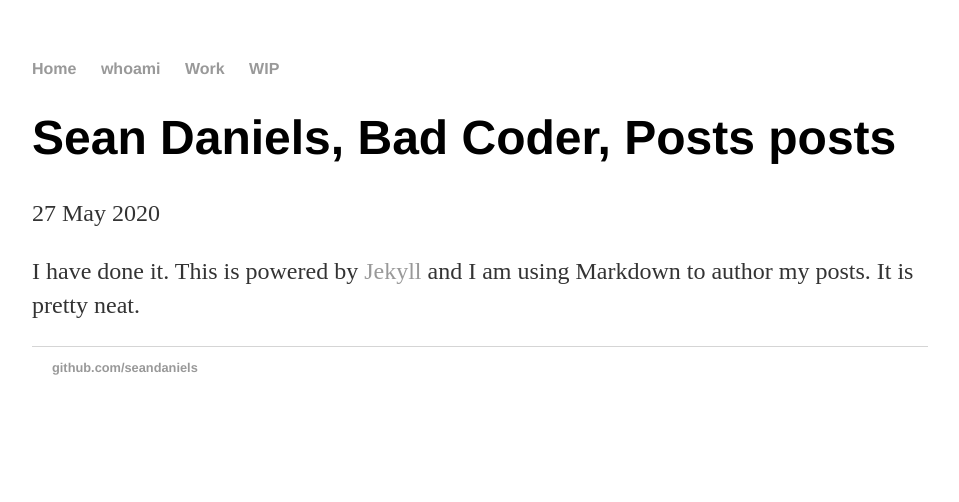
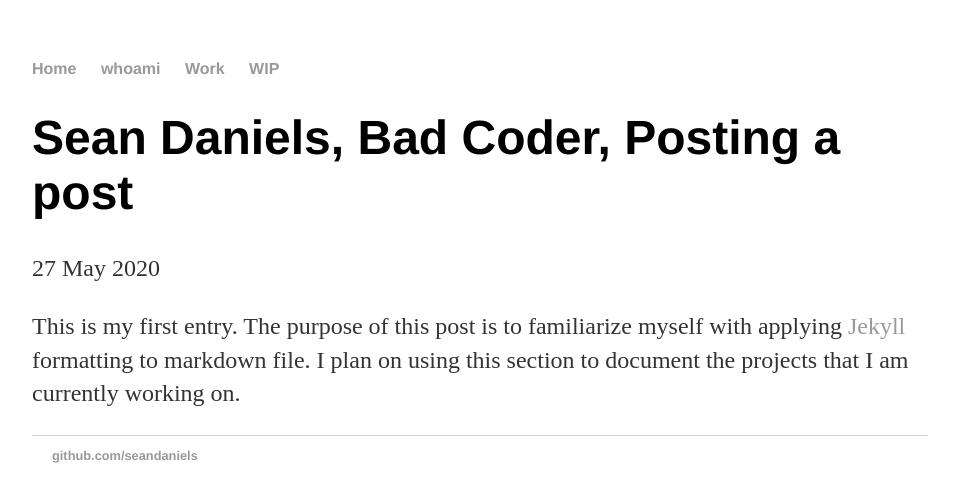
Before and after one commit to SeanDaniels/seandaniels.github.io, a Jekyll site: the page built from _posts/2020-05-27-sean-daniels-site-launched.md, in a window 1280 px wide. Shown: the top 502 px of the page, without its empty margins (160-1119 px from the left). Built offline with Jekyll 4.4.1, drawn with Linux system fonts in a browser that asks for light colours.

Commit message:
Updated post

```diff
--- a/_posts/2020-05-27-sean-daniels-site-launched.md
+++ b/_posts/2020-05-27-sean-daniels-site-launched.md
@@ -1,8 +1,7 @@
 ---
 layout: post
-title: "Sean Daniels, Bad Coder, Posts posts"
+title: "Sean Daniels, Bad Coder, Posting a post"
 date: 2020-05-27
 ---
 
-I have done it. This is powered by [Jekyll](http://jeyllrb.com) and I am using
-Markdown to author my posts. It is pretty neat.
+This is my first entry. The purpose of this post is to familiarize myself with applying  [Jekyll](http://jeyllrb.com) formatting to markdown file. I plan on using this section to document the projects that I am currently working on.
```
